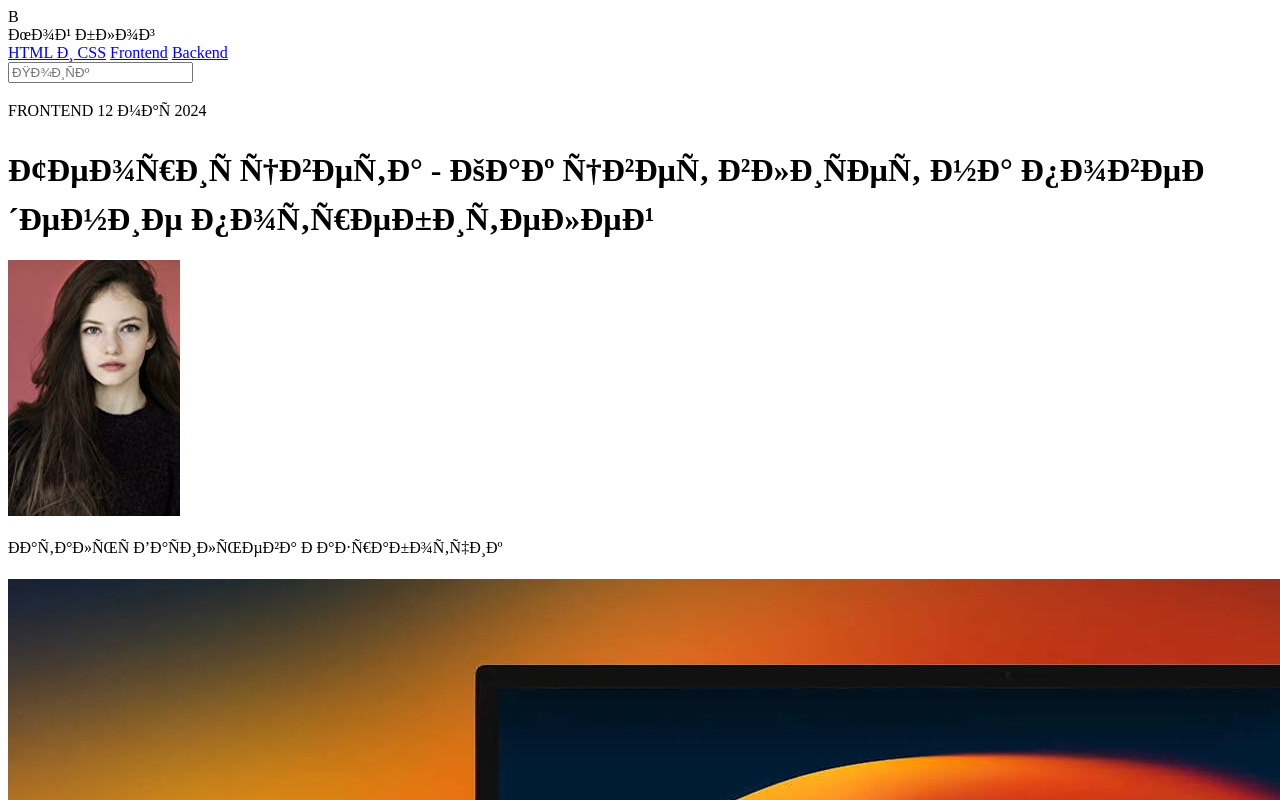
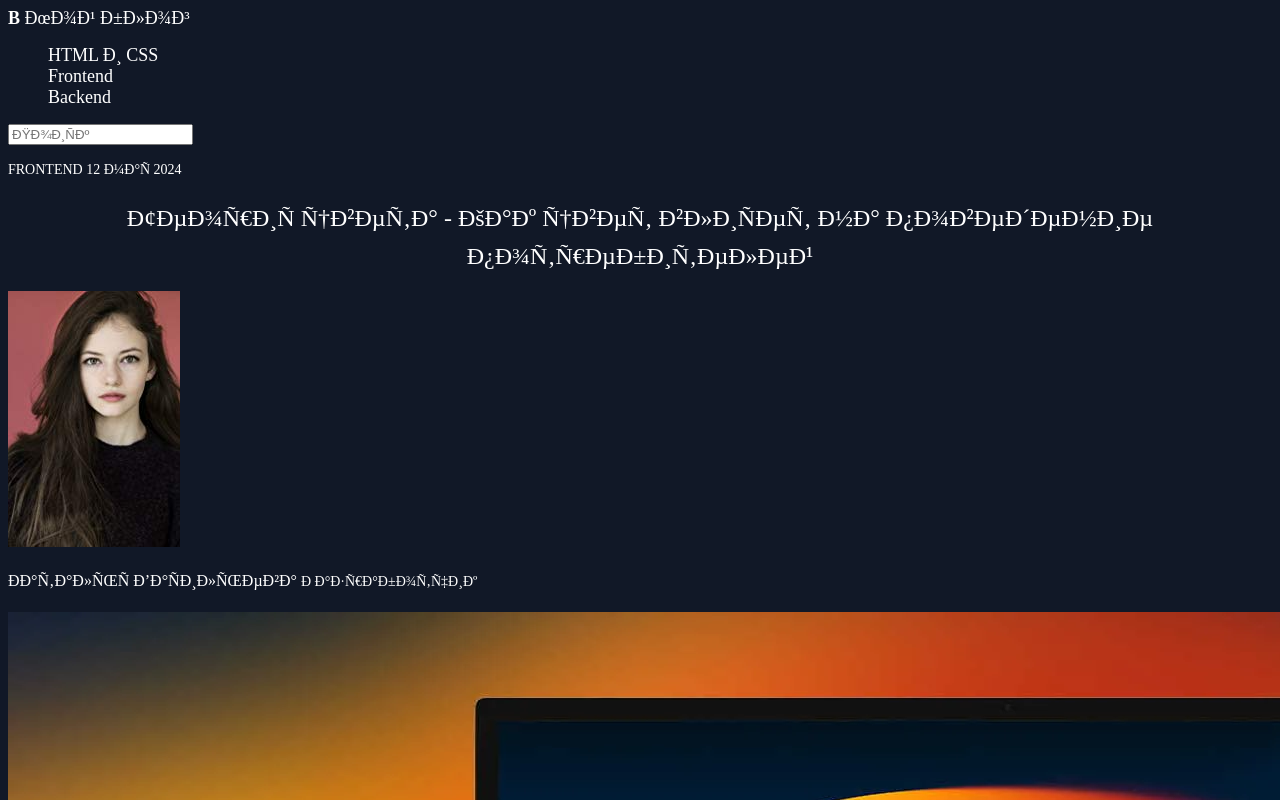
Before and after one commit to romanfomindev/html-css-dz, a plain HTML site: page 1-blog/index.html in a window 1280 px wide. Shown: the top 800 px of the page. Drawn offline with Linux system fonts and the light colour scheme.

Commit message:
add css 2

```diff
--- /dev/null
+++ b/1-blog/css/style.css
@@ -0,0 +1,77 @@
+body {
+    background-color: #111827;
+}
+
+.logo {
+    color: #fff;
+    font-weight: 400;
+    font-size:18px;
+    font-family: Roboto sans-serif;
+}
+
+.logo span {
+    color: #fff;
+    font-weight: 600;
+    font-size:18px;
+    font-family: Source Sans Pro sans-serif;
+}
+
+nav li {
+    list-style: none;
+}
+
+nav a {
+    color: #fff;
+    font-weight: 400;
+    font-size:18px;
+    font-family: Roboto sans-serif;
+    text-decoration: none;
+}
+
+.topic {
+    color: #FFFFFF;
+    font-family: Roboto sans-serif;
+    font-size: 14px;
+}
+
+h1 {
+    color: #fff;
+    font-size: 24px;
+    line-height: 38px;
+    text-align: center;
+    font-family: Roboto sans-serif;
+    font-weight: 400;
+}
+
+.fio {
+    font-weight: 400;
+    color: #fff;
+    font-size: 16px;
+    line-height: 28px;
+    font-family: Roboto sans-serif;
+}
+
+.fio span {
+    font-size: 14px;
+}
+
+.main_block {
+    font-size: 20px;
+    color: #fff;
+    line-height: 32px;
+    font-family: Roboto sans-serif;
+}
+
+.second_block {
+    font-size: 16px;
+    color: #fff;
+    line-height: 32px;
+    font-family: Roboto sans-serif;
+}
+
+.copy {
+    color: #FFFFFF;
+    font-family: Roboto sans-serif;
+    font-size: 16px;
+    line-height: 28px;
+}
--- a/1-blog/index.html
+++ b/1-blog/index.html
@@ -2,44 +2,53 @@
 <html>
     <head>
         <meta charset="ru">
+        <link rel="stylesheet" href="./css/style.css">
         <title>Блог</title>
     </head>
     <body>
         <header>
-            <div>
-                <div>B</div> Мой блог
+            <div class="logo">
+                <span>B</span> Мой блог
             </div>
             <nav>
-                <a href="#">HTML и CSS</a>
-                <a href="#">Frontend</a>
-                <a href="#">Backend</a>
+                <ul>
+                    <li>
+                        <a href="#">HTML и CSS</a>
+                    </li>
+                    <li>
+                        <a href="#">Frontend</a>
+                    </li>
+                    <li>
+                        <a href="#">Backend</a>
+                    </li>
+                </ul>
             </nav>
             <div>
                 <input type="text" placeholder="Поиск">
             </div>
         </header>
         <main>
-            <p>FRONTEND 12 мая 2024</p>
+            <p class="topic">FRONTEND 12 мая 2024</p>
             <h1>Теория цвета - Как цвет влияет на поведение потребителей</h1>
             <div>
                 <img src="./images/56d2936ddebdc3f275a19554e34f56b7ae22bd8b.png" alt="avatar">
-                <p>Наталья Васильева <span>Разработчик</span></p>
+                <p class="fio">Наталья Васильева <span>Разработчик</span></p>
             </div>
             <img src="./images/8cefa35e4f3f91ff718dae25d01f84692996a2cd.png" alt="computer">
             <article>
-            <p>
+            <p class="main_block">
                 Теория цвета — это особенности эмоционального восприятия человеком тех или иных цветовых решений.
                 Цвета и различные их комбинации влияют на психику человека, а значит, во многом определяют его поведение.
                 Маркетологи и веб-дизайнеры хорошо знают, что правильно подобранная цветовая гамма сайта помогает привлечь
                 и удержать внимание пользователей, сформировать положительное отношение к продукту,
                 подтолкнуть посетителей к совершению целевых действий, повысить конверсию.
             </p>
-            <p>
+            <p class="second_block">
                 Универсального ответа на вопрос, как тот или иной цвет влияет на разных людей, нет.
                 Эмоциональная и поведенческая реакция каждого человека зависит от личного опыта.
                 Вместе с тем можно выделить определенные закономерности влияния цветов на поведение пользователей.
             </p>
-            <p>
+            <p class="second_block">
                 В исследовании «Влияние цвета на маркетинг» (Impact of color on marketing) говорится,
                 что использование разных цветов может существенно влиять на настроение и поведение потребителей.
                 Утверждается, что от 60 до 90% покупателей (в зависимости от категории продукта) дают положительную или отрицательную оценку товару,
@@ -48,7 +57,7 @@
             </article>
         </main>
         <footer>
-            <p>
+            <p class="copy">
                 Все права защищены (c) 2024
             </p>
         </footer>
```
